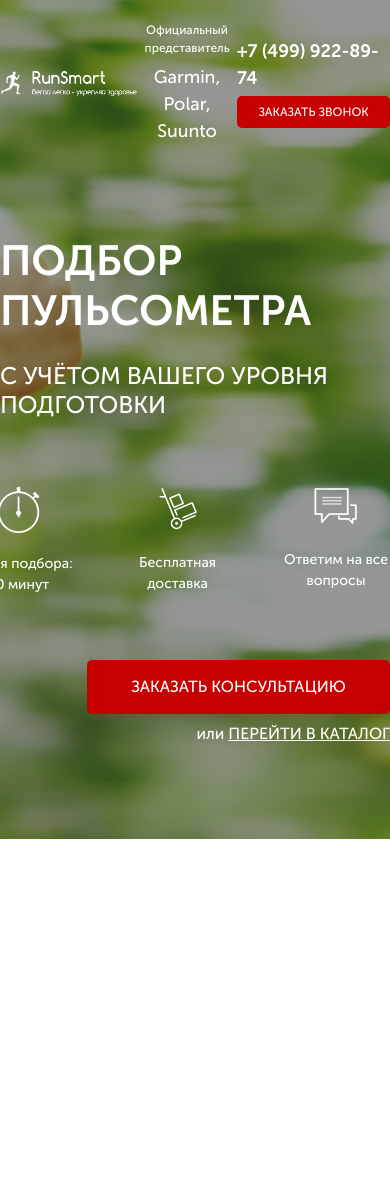
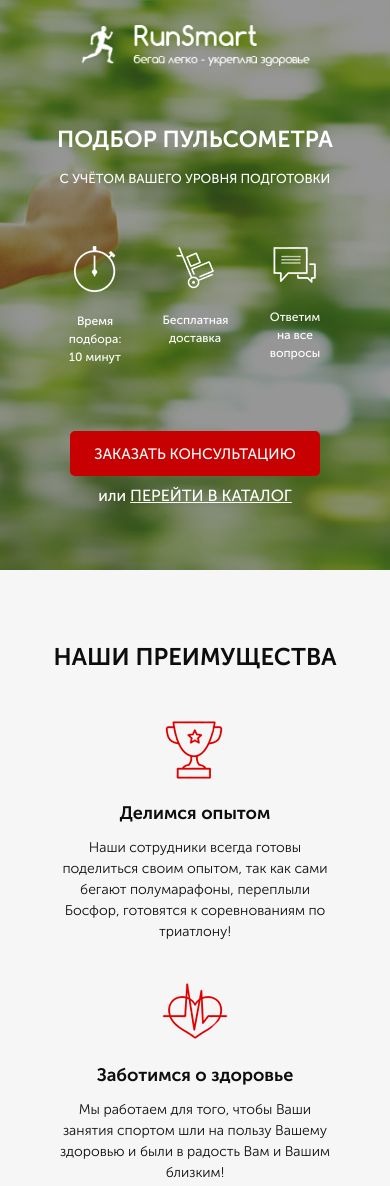
Before and after one commit to tyomavit/Pulse, a plain HTML site: page src/index.html in a window 390 px wide. Shown: the top 1186 px of the page. Before the commit the page ends 844 px from the top, so only its background shows below. Drawn offline with Linux system fonts and the light colour scheme.

Commit message:
Completed sections promo & advantages with adaptation

```diff
--- a/src/index.html
+++ b/src/index.html
@@ -54,5 +54,28 @@
             </div>
         </div>
     </section>
+
+    <section class="advantages">
+        <div class="container">
+            <h2 class="advantages_header">НАШИ ПРЕИМУЩЕСТВА</h2>
+            <div class="advantages_wrapper">
+                <div class="advantages_item">
+                    <img src="icons/advantages/cup.png" alt="cup">
+                    <div class="item_subheader">Делимся опытом</div>
+                    Наши сотрудники всегда готовы поделиться своим опытом, так как сами бегают полумарафоны, переплыли Босфор, готовятся к соревнованиям по триатлону!
+                </div>
+                <div class="advantages_item">
+                    <img src="icons/advantages/heart.png" alt="heart">
+                    <div class="item_subheader">Заботимся о здоровье</div>
+                    Мы работаем для того, чтобы Ваши занятия спортом шли на пользу Вашему здоровью и были в радость Вам и Вашим близким!
+                </div>
+                <div class="advantages_item">
+                    <img src="icons/advantages/shoe.png" alt="shoe">
+                    <div class="item_subheader">Учим бегать</div>
+                    Помогаем с обучением правильной технике бега! Дружим с крупнейшей школой бега в России - <a href="#">I LOVE RUNNING.</a>
+                </div>
+            </div>
+        </div>
+    </section>
 </body>
 </html>
--- a/src/sass/base/_media.sass
+++ b/src/sass/base/_media.sass
@@ -0,0 +1,77 @@
+@media (max-width: 991px)
+    .container
+        padding: 0 25px
+@media (max-width: 900px)
+    .advantages
+        &_wrapper
+            margin-top: 0
+            flex-direction: column
+            align-items: center
+        &_item
+            margin-top: 35px
+            .item_subheader
+                margin-top: 20px
+                margin-bottom: 10px
+@media (max-width: 767px)
+    .header_official
+        display: none
+@media (max-width: 600px)
+    .promo
+        &_header
+            margin: 0 auto
+            margin-top: 91px
+            font-size: 38px
+        &_subheader
+            margin: 0 auto
+            margin-top: 17px
+            font-size: 22px
+        &_link
+            margin: 0 auto
+            margin-top: 8px
+        &_icons
+            margin: 0 auto
+            margin-top: 60px
+    .button_main
+        margin: 0 auto
+        margin-top: 65px
+@media (max-width: 509px)
+    .promo
+        min-height: 570px
+        padding: 0
+        &_header
+            margin-top: 60px
+            font-size: 30px
+        &_subheader
+            font-size: 17px
+        &_icons
+            width: 380px
+        .header
+            &_logo
+                margin: 0 auto
+                margin-top: 25px
+            &_contacts
+                display: none
+@media (max-width: 430px)
+    .container
+        padding: 0
+    .promo
+        &_header
+            font-size: 23px
+        &_subheader
+            font-size: 13px
+        &_icons
+            width: 300px
+            justify-content: space-around
+        &_icon
+            width: 65px
+            font-size: 12px
+        .button_main
+            width: 250px
+            height: 45px
+            font-size: 15px
+        .header
+            &_logo
+                width: 230px
+    .advantages
+        &_header
+            font-size: 24px
--- /dev/null
+++ b/src/sass/blocks/_advantages.sass
@@ -0,0 +1,29 @@
+.advantages
+    min-height: 475px
+    padding: 73px 0 65px 0
+    background: #F6F6F6
+    &_header
+        color: #0D0D0D
+        font-weight: 700
+        font-size: 30px
+        text-align: center
+    &_wrapper
+        margin-top: 60px
+        display: flex
+        justify-content: space-between
+        img
+            display: block
+            margin: 0 auto
+    &_item
+        width: 272px
+        text-align: center
+        color: #0D0D0D
+        font-weight: 300
+        font-size: 14px
+        a
+            color: #FF0000
+        .item_subheader
+            margin-top: 35px
+            margin-bottom: 20px
+            font-weight: 700
+            font-size: 18px
--- a/src/sass/blocks/_header.sass
+++ b/src/sass/blocks/_header.sass
@@ -18,7 +18,7 @@
     &_contacts
         display: flex
         flex-direction: column
-        align-items: end
+        align-items: flex-end
     &_phone
         color: #FFFFFF
         font-weight: 700
--- a/src/sass/blocks/_promo.sass
+++ b/src/sass/blocks/_promo.sass
@@ -5,7 +5,7 @@
     &_wrapper
         display: flex
         flex-direction: column
-        align-items: end
+        align-items: flex-end
     &_header
         margin-top: 91px
         color: #FFFFFF
--- a/src/sass/style.sass
+++ b/src/sass/style.sass
@@ -7,3 +7,5 @@
 @import blocks/promo
 @import blocks/header
 @import blocks/buttons
+@import blocks/advantages
+@import base/media
```
Also changed, not shown: src/css/style.min.css, 1 other file.
